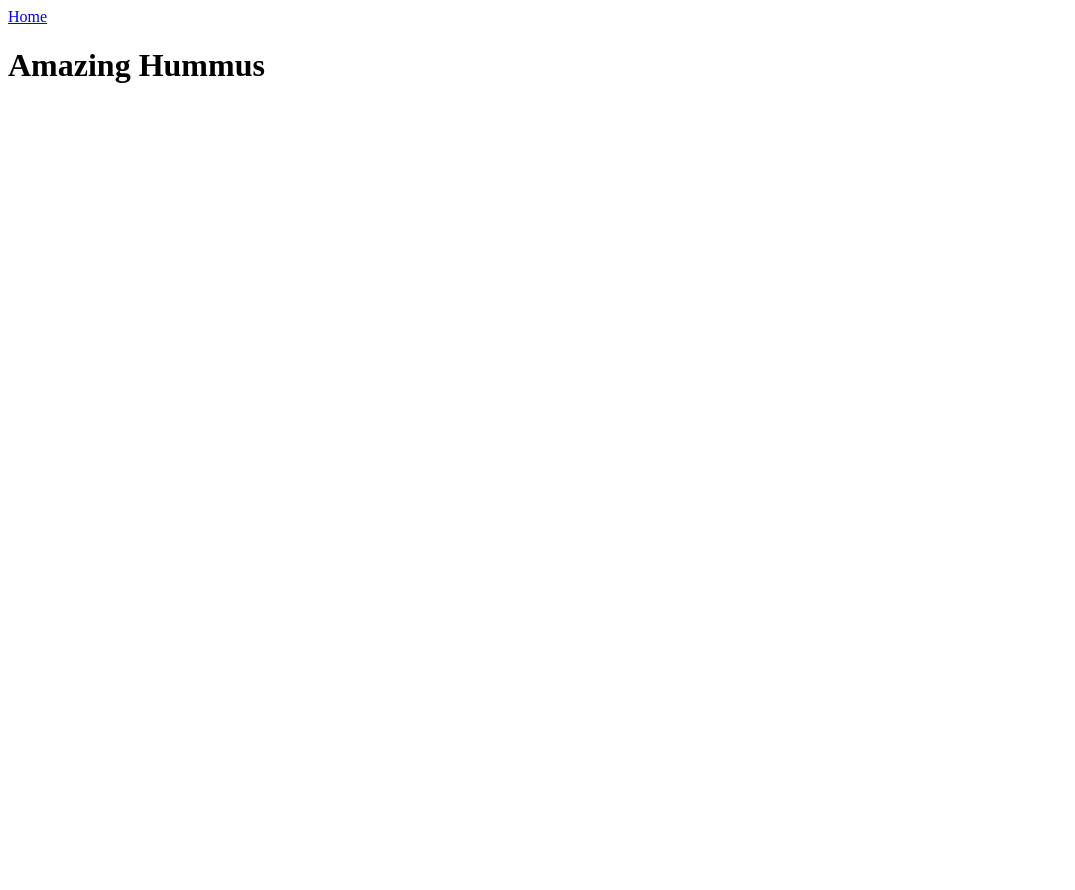
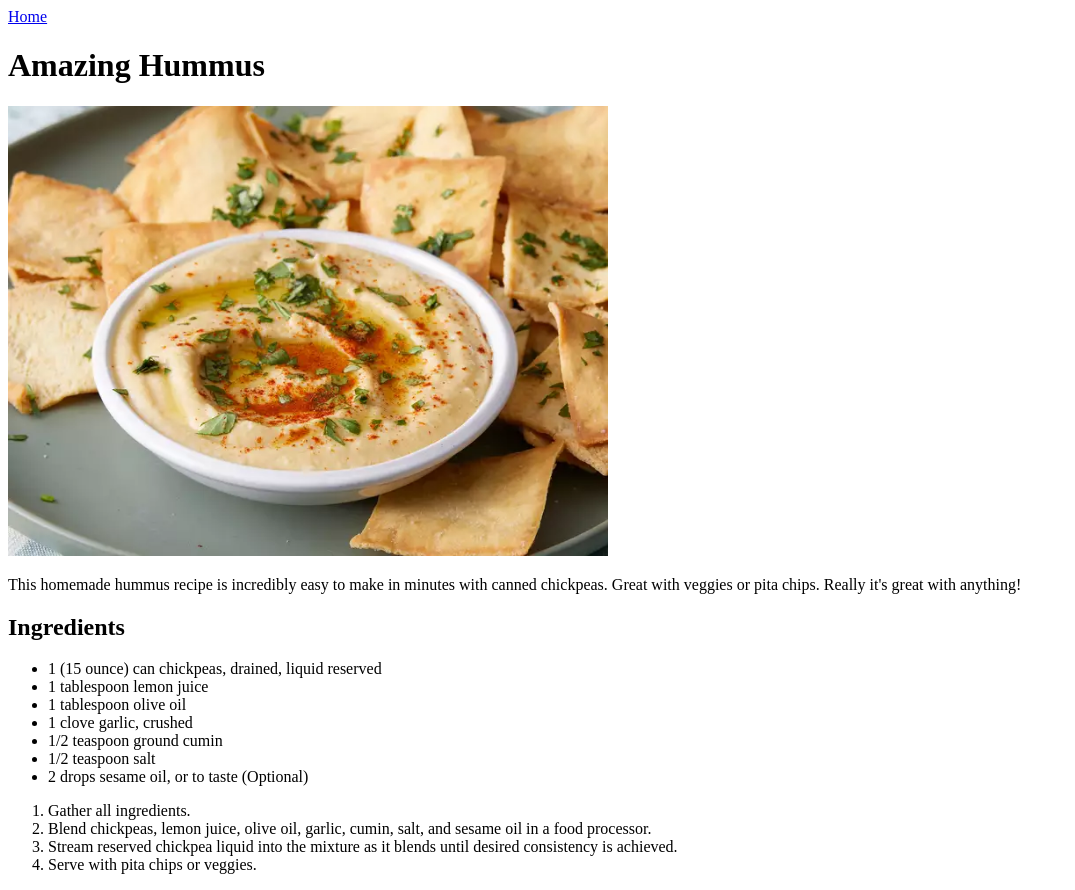
Before and after one commit to GutenbergJ/odin-recipes, a plain HTML site: page recipes/hummus.html in a window 1280 px wide. Shown: the whole page, without its empty margins (0-1075 px from the left). Before the commit the page ends 800 px from the top, so only its background shows below. Drawn offline with Linux system fonts and the light colour scheme.

Commit message:
Create images dir. and add content to hummus.html
I created a directory for storing images for the recipes, then I added content to the hummus recipe page: the image, description, ingredients and steps needed for preparation.

```diff
--- a/recipes/hummus.html
+++ b/recipes/hummus.html
@@ -7,6 +7,30 @@
 
     <body>
         <a href="../index.html">Home</a>
+
         <h1>Amazing Hummus</h1>
+
+        <img src="../imgs/hummus.webp" alt="a picture of mouth-watering hummus with chips" width="600">
+
+        <p>This homemade hummus recipe is incredibly easy to make in minutes with canned chickpeas. Great with veggies or pita chips. Really it's great with anything!</p>
+
+        <h2>Ingredients</h2>
+
+        <ul>
+            <li>1 (15 ounce) can chickpeas, drained, liquid reserved</li>
+            <li>1 tablespoon lemon juice</li>
+            <li>1 tablespoon olive oil</li>
+            <li>1 clove garlic, crushed</li>
+            <li>1/2 teaspoon ground cumin</li>
+            <li>1/2 teaspoon salt</li>
+            <li>2 drops sesame oil, or to taste (Optional)</li>
+        </ul>
+
+        <ol>
+            <li>Gather all ingredients.</li>
+            <li>Blend chickpeas, lemon juice, olive oil, garlic, cumin, salt, and sesame oil in a food processor.</li>
+            <li>Stream reserved chickpea liquid into the mixture as it blends until desired consistency is achieved.</li>
+            <li>Serve with pita chips or veggies.</li>
+        </ol>
     </body>
 <html>
```
Also changed, not shown: imgs/hummus.webp (added).
